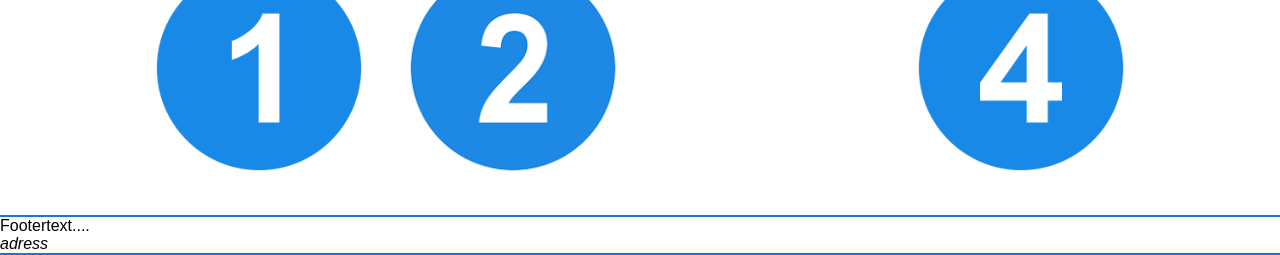
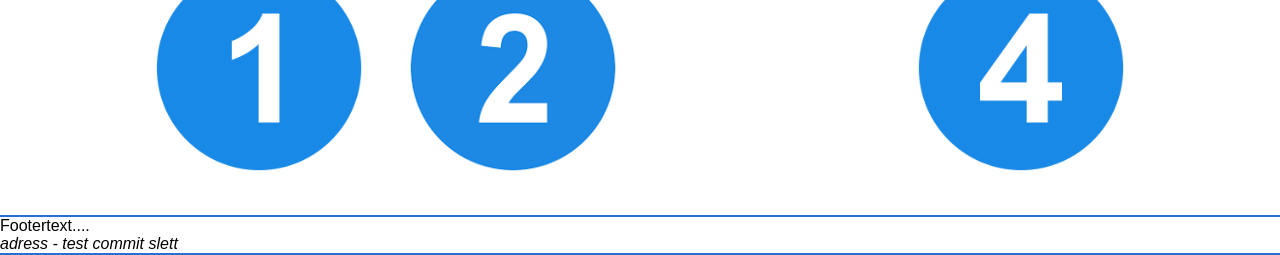
Before and after one commit to BIM-Lord/NewViewer, a website: page index.html in a window 1280 px wide. Shown: the part 1242-1497 px from the top of the page. Drawn offline with Linux system fonts and the light colour scheme.

Commit message:
A message to commit

```diff
--- a/index.html
+++ b/index.html
@@ -151,7 +151,7 @@
         <hr>
       <footer>
         <div class="footer">Footertext....</div>
-        <address>adress</address>
+        <address>adress - test commit slett</address>
       <hr>
       </footer>
     </div>
```
